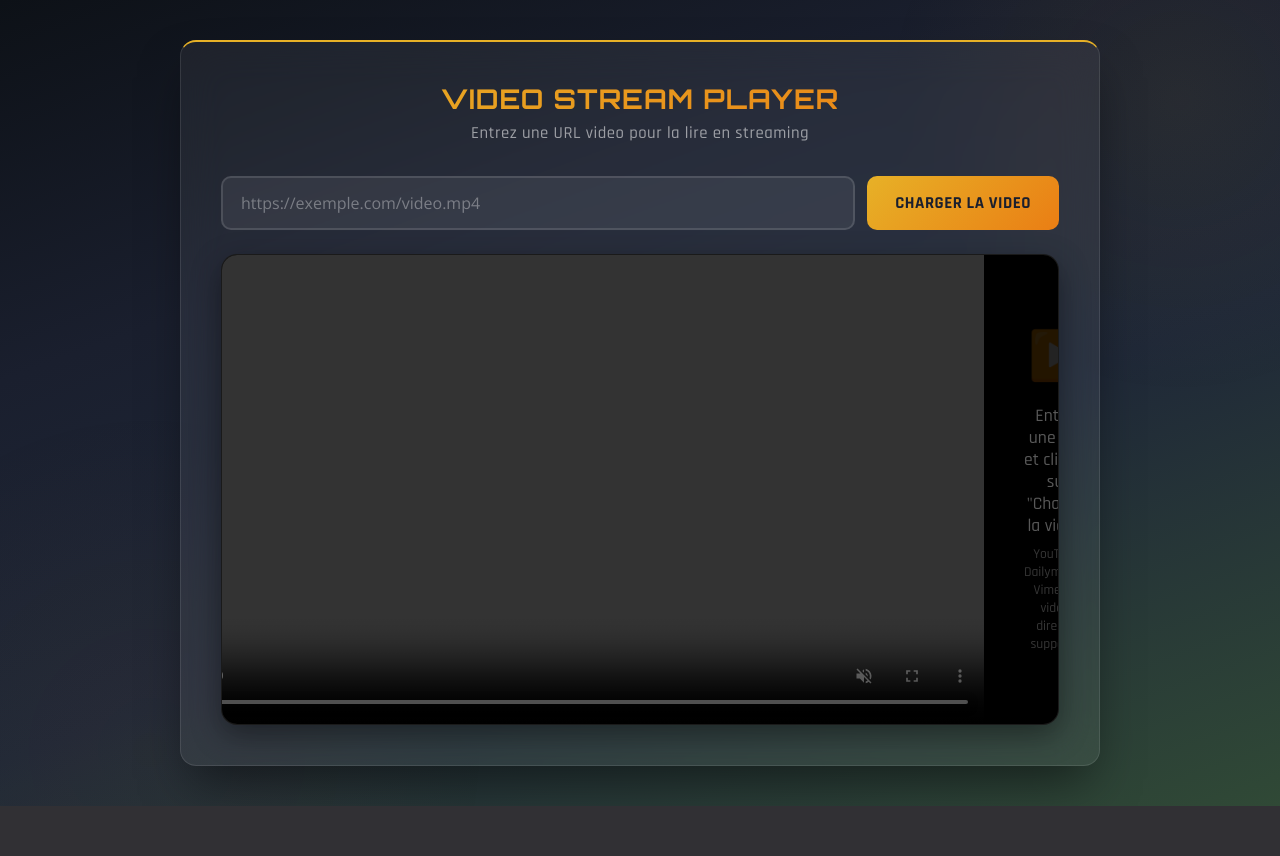
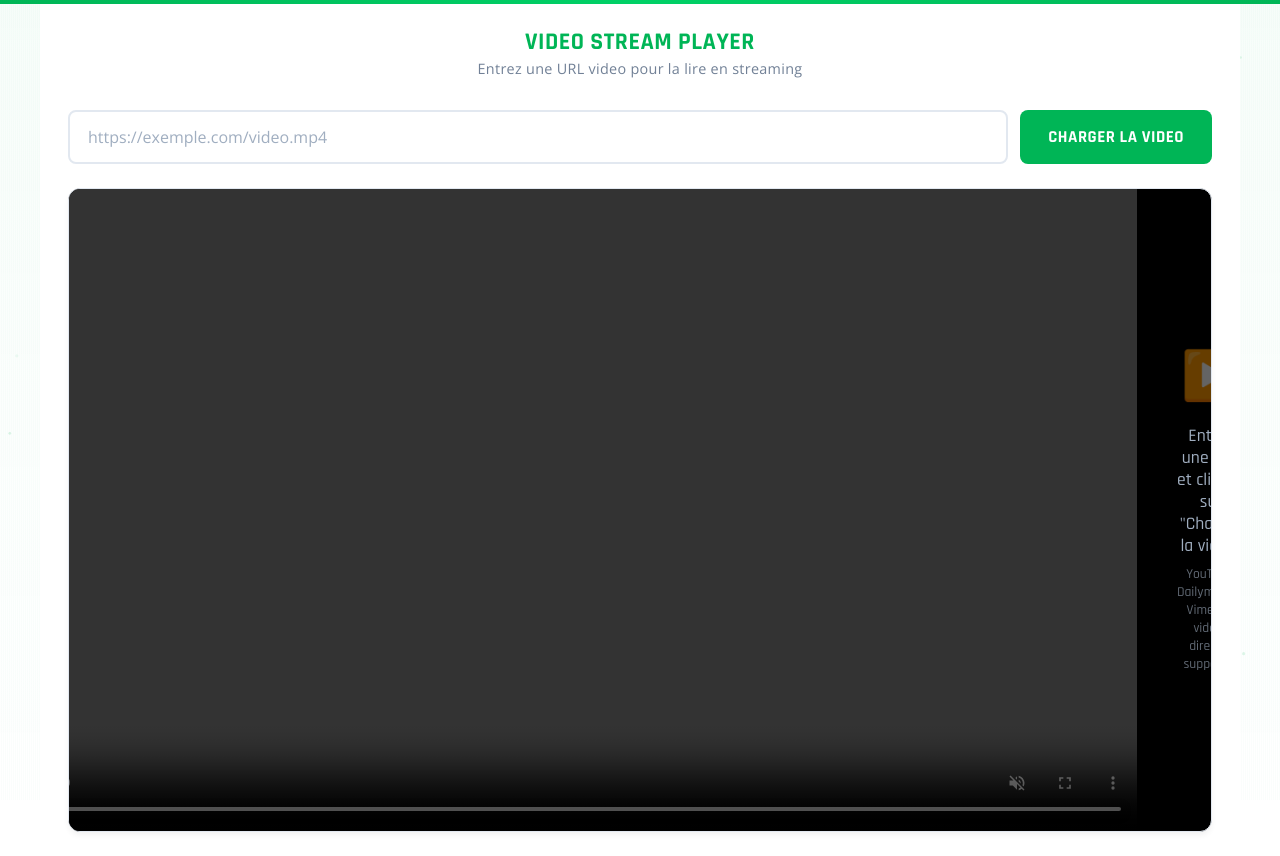
Before and after one commit to ingfou-cpu/video-stream, a Django app: page / in a window 1280 px wide. Before the commit the page ends 806 px from the top, so only its background shows below. Run offline with Django 5.2, Linux system fonts and the light colour scheme.

Commit message:
Applique le theme freebuf.com (fond clair, vert #00B556) et ajoute les vues PWA + recherche YouTube
- base.html: style clair, barre verte, particules vertes, grille subtile
- player.html: inputs, boutons, cartes, toasts en style clair
- vues: manifest_view, service_worker_view, yt_search
- urls: routes PWA et recherche YouTube
- settings: STATICFILES_DIRS + cache file-based
- PWA: manifest.json, sw.js, icones SVG
- .gitignore: ajout cache/ et nul

```diff
--- a/video_player/player/templates/base.html
+++ b/video_player/player/templates/base.html
@@ -4,37 +4,57 @@
     <meta charset="UTF-8">
     <meta name="viewport" content="width=device-width, initial-scale=1.0">
     <title>{% block title %}Video Stream Player{% endblock %}</title>
+
+    <!-- PWA Meta Tags -->
+    <meta name="application-name" content="Video Stream Player">
+    <meta name="apple-mobile-web-app-capable" content="yes">
+    <meta name="apple-mobile-web-app-status-bar-style" content="black-translucent">
+    <meta name="apple-mobile-web-app-title" content="Video Player">
+    <meta name="mobile-web-app-capable" content="yes">
+    <meta name="theme-color" content="#00B556">
+    <link rel="manifest" href="/manifest.json">
+    <link rel="apple-touch-icon" href="/static/player/icons/icon-192.svg">
+
     <!-- Google Fonts: Devoxx-style typography -->
     <link rel="preconnect" href="https://fonts.googleapis.com">
     <link rel="preconnect" href="https://fonts.gstatic.com" crossorigin>
     <link href="https://fonts.googleapis.com/css2?family=Orbitron:wght@400;600;700;900&family=Rajdhani:wght@500;600;700&family=Open+Sans:wght@300;400;500;600;700&display=swap" rel="stylesheet">
     <style>
         :root {
-            /* Devoxx France Brand Colors */
-            --devoxx-yellow: #E7B127;
-            --devoxx-orange: #EA7E14;
-            --devoxx-green: #609689;
-            --devoxx-alt-green: #9BC1B8;
-            --devoxx-dark-green: #304936;
-            --devoxx-pink: #FDC7CF;
-            --devoxx-cyan: #DAE3F3;
-            --devoxx-alt-yellow: #FFD966;
+            /* Freebuf.com inspired theme - Clean professional cybersecurity */
+            --fb-green: #00B556;
+            --fb-green-dark: #009345;
+            --fb-green-light: #00D166;
+            --fb-green-bg: rgba(0, 181, 86, 0.08);
+            --fb-green-border: rgba(0, 181, 86, 0.25);
+            --fb-orange: #FF6B35;
+            --fb-red: #E53E3E;
+            --fb-blue: #3182CE;
 
             /* Derived */
-            --devoxx-gradient: linear-gradient(135deg, #E7B127, #EA7E14);
-            --devoxx-gradient-subtle: linear-gradient(135deg, rgba(231, 177, 39, 0.15), rgba(234, 126, 20, 0.08));
-            --devoxx-bg-dark: #1a1f2e;
-            --devoxx-bg-card: rgba(255, 255, 255, 0.06);
-            --devoxx-bg-card-hover: rgba(255, 255, 255, 0.09);
-            --devoxx-border: rgba(255, 255, 255, 0.1);
-            --devoxx-border-accent: rgba(231, 177, 39, 0.3);
-            --devoxx-text: #FFFFFF;
-            --devoxx-text-muted: rgba(255, 255, 255, 0.55);
-            --devoxx-text-dim: rgba(255, 255, 255, 0.35);
-            --devoxx-shadow: 0 25px 50px -12px rgba(0, 0, 0, 0.5);
-            --devoxx-radius: 16px;
-            --devoxx-radius-sm: 10px;
-            --devoxx-radius-xs: 6px;
+            --devoxx-yellow: #00B556;
+            --devoxx-orange: #009345;
+            --devoxx-green: #00B556;
+            --devoxx-alt-green: #00D166;
+            --devoxx-dark-green: #007A3B;
+            --devoxx-pink: #FC8181;
+            --devoxx-cyan: #63B3ED;
+            --devoxx-alt-yellow: #68D391;
+
+            --devoxx-gradient: linear-gradient(135deg, #00B556, #009345);
+            --devoxx-gradient-subtle: linear-gradient(135deg, rgba(0, 181, 86, 0.12), rgba(0, 147, 69, 0.06));
+            --devoxx-bg-dark: #F8F9FA;
+            --devoxx-bg-card: #FFFFFF;
+            --devoxx-bg-card-hover: #F0FDF4;
+            --devoxx-border: #E2E8F0;
+            --devoxx-border-accent: rgba(0, 181, 86, 0.3);
+            --devoxx-text: #1A202C;
+            --devoxx-text-muted: #718096;
+            --devoxx-text-dim: #A0AEC0;
+            --devoxx-shadow: 0 4px 6px -1px rgba(0, 0, 0, 0.06), 0 2px 4px -1px rgba(0, 0, 0, 0.03);
+            --devoxx-radius: 12px;
+            --devoxx-radius-sm: 8px;
+            --devoxx-radius-xs: 4px;
         }
 
         *, *::before, *::after {
@@ -46,82 +66,84 @@
         body {
             font-family: 'Open Sans', -apple-system, BlinkMacSystemFont, sans-serif;
             min-height: 100vh;
-            background: linear-gradient(160deg, #0d1117 0%, #1a1f2e 30%, #1f2838 60%, #304936 100%);
+            background: #FFFFFF;
             color: var(--devoxx-text);
             display: flex;
             justify-content: center;
             align-items: flex-start;
-            padding: 40px 20px;
+            padding: 0;
             position: relative;
             overflow-x: hidden;
         }
 
-        /* Subtle Devoxx decorative elements */
+        /* Subtle background pattern like freebuf.com */
         body::before {
             content: '';
             position: fixed;
-            top: -200px;
-            right: -200px;
-            width: 600px;
-            height: 600px;
-            background: radial-gradient(circle, rgba(231, 177, 39, 0.06) 0%, transparent 70%);
+            inset: 0;
+            background:
+                linear-gradient(180deg,
+                    rgba(0, 181, 86, 0.03) 0%,
+                    rgba(0, 181, 86, 0.01) 50%,
+                    transparent 100%
+                ),
+                repeating-linear-gradient(
+                    90deg,
+                    transparent,
+                    transparent 1px,
+                    rgba(0, 181, 86, 0.02) 1px,
+                    rgba(0, 181, 86, 0.02) 2px
+                );
+            background-size: 100% 100%, 40px 40px;
             pointer-events: none;
             z-index: 0;
         }
 
-        body::after {
-            content: '';
-            position: fixed;
-            bottom: -300px;
-            left: -200px;
-            width: 700px;
-            height: 700px;
-            background: radial-gradient(circle, rgba(234, 126, 20, 0.04) 0%, transparent 70%);
-            pointer-events: none;
-            z-index: 0;
+        body::after,
+        #bushes {
+            display: none;
         }
 
         .container {
-            max-width: 920px;
+            max-width: 1200px;
             width: 100%;
-            background: var(--devoxx-bg-card);
-            backdrop-filter: blur(20px);
-            -webkit-backdrop-filter: blur(20px);
-            border: 1px solid var(--devoxx-border);
-            border-top: 2px solid var(--devoxx-yellow);
-            border-radius: var(--devoxx-radius);
-            padding: 40px;
-            box-shadow: var(--devoxx-shadow);
-            transition: transform 0.3s ease, box-shadow 0.3s ease;
+            min-height: 100vh;
+            background: #FFFFFF;
+            border: none;
+            border-top: 3px solid var(--fb-green);
+            border-radius: 0;
+            padding: 24px 28px;
+            box-shadow: none;
+            transition: box-shadow 0.3s ease;
             position: relative;
             z-index: 1;
+            margin: 0 auto;
         }
 
         .container:hover {
-            box-shadow: 0 30px 60px -12px rgba(0, 0, 0, 0.6);
+            box-shadow: none;
         }
 
         h1 {
-            font-family: 'Orbitron', monospace;
-            font-size: 1.7rem;
+            font-family: 'Rajdhani', 'Open Sans', sans-serif;
+            font-size: 1.5rem;
             font-weight: 700;
             text-align: center;
-            margin-bottom: 6px;
-            background: var(--devoxx-gradient);
-            -webkit-background-clip: text;
-            -webkit-text-fill-color: transparent;
-            background-clip: text;
-            letter-spacing: 1px;
+            margin-bottom: 2px;
+            color: var(--fb-green);
+            letter-spacing: 0.5px;
             text-transform: uppercase;
+            -webkit-text-fill-color: var(--fb-green);
+            background: none;
         }
 
         .subtitle {
-            font-family: 'Rajdhani', sans-serif;
-            font-weight: 500;
+            font-family: 'Open Sans', sans-serif;
+            font-weight: 400;
             text-align: center;
             color: var(--devoxx-text-muted);
-            font-size: 1.05rem;
-            letter-spacing: 0.5px;
+            font-size: 0.9rem;
+            letter-spacing: 0.3px;
             margin-bottom: 32px;
         }
 
@@ -130,25 +152,116 @@
             width: 8px;
         }
         ::-webkit-scrollbar-track {
-            background: var(--devoxx-bg-dark);
+            background: #F8F9FA;
         }
         ::-webkit-scrollbar-thumb {
-            background: var(--devoxx-yellow);
+            background: var(--fb-green);
             border-radius: 4px;
         }
         ::-webkit-scrollbar-thumb:hover {
-            background: var(--devoxx-orange);
+            background: var(--fb-green-dark);
         }
 
         /* Selection styling */
         ::selection {
-            background: rgba(231, 177, 39, 0.3);
-            color: #fff;
+            background: rgba(0, 181, 86, 0.2);
+            color: #1A202C;
+        }
+
+        @media (max-width: 768px) {
+            .container {
+                background: #FFFFFF;
+            }
         }
     </style>
     {% block extra_styles %}{% endblock %}
 </head>
 <body>
     {% block content %}{% endblock %}
+
+    <!-- Decorative subtle top bar like freebuf.com -->
+    <div style="
+        position: fixed;
+        top: 0;
+        left: 0;
+        right: 0;
+        height: 4px;
+        background: linear-gradient(90deg, var(--fb-green), var(--fb-green-light), var(--fb-green));
+        z-index: 9999;
+        pointer-events: none;
+    "></div>
+
+    <!-- PWA Service Worker Registration -->
+    <script>
+    if ('serviceWorker' in navigator) {
+        navigator.serviceWorker.register('/sw.js', { scope: '/' })
+            .then(function(reg) {
+                console.log('PWA: Service Worker enregistre (scope: ' + reg.scope + ')');
+            })
+            .catch(function(err) {
+                console.warn('PWA: Echec enregistrement Service Worker', err);
+            });
+    }
+
+    // Subtle animated particle effect
+    (function() {
+        'use strict';
+        var canvas = document.createElement('canvas');
+        canvas.id = 'particlesCanvas';
+        canvas.style.cssText = 'position:fixed;inset:0;width:100%;height:100%;z-index:0;pointer-events:none;display:block;opacity:0.35';
+        document.body.insertBefore(canvas, document.body.firstChild);
+
+        var ctx = canvas.getContext('2d');
+        var particles = [];
+        var W, H;
+
+        function resize() {
+            W = window.innerWidth;
+            H = window.innerHeight;
+            canvas.width = W;
+            canvas.height = H;
+        }
+
+        function createParticles() {
+            particles = [];
+            for (var i = 0; i < 30; i++) {
+                particles.push({
+                    x: Math.random() * W,
+                    y: Math.random() * H,
+                    r: 1 + Math.random() * 2,
+                    alpha: 0.1 + Math.random() * 0.3,
+                    speedX: -0.1 + Math.random() * 0.2,
+                    speedY: -0.05 + Math.random() * 0.1,
+                });
+            }
+        }
+
+        function draw() {
+            ctx.clearRect(0, 0, W, H);
+            for (var i = 0; i < particles.length; i++) {
+                var p = particles[i];
+                p.x += p.speedX;
+                p.y += p.speedY;
+                if (p.x < -10) p.x = W + 10;
+                if (p.x > W + 10) p.x = -10;
+                if (p.y < -10) p.y = H + 10;
+                if (p.y > H + 10) p.y = -10;
+                ctx.fillStyle = 'rgba(0, 181, 86, ' + p.alpha + ')';
+                ctx.beginPath();
+                ctx.arc(p.x, p.y, p.r, 0, Math.PI * 2);
+                ctx.fill();
+            }
+            requestAnimationFrame(draw);
+        }
+
+        resize();
+        createParticles();
+        draw();
+        window.addEventListener('resize', function() {
+            resize();
+            createParticles();
+        });
+    })();
+    </script>
 </body>
 </html>
--- a/video_player/player/templates/player.html
+++ b/video_player/player/templates/player.html
@@ -13,8 +13,8 @@
     #videoUrl {
         flex: 1;
         padding: 14px 18px;
-        background: rgba(255, 255, 255, 0.07);
-        border: 2px solid rgba(255, 255, 255, 0.12);
+        background: #FFFFFF;
+        border: 2px solid #E2E8F0;
         border-radius: var(--devoxx-radius-sm);
         color: var(--devoxx-text);
         font-family: 'Open Sans', sans-serif;
@@ -25,15 +25,15 @@
 
     #videoUrl::placeholder { color: var(--devoxx-text-dim); }
     #videoUrl:focus {
-        border-color: var(--devoxx-yellow);
-        background: rgba(255, 255, 255, 0.10);
-        box-shadow: 0 0 0 4px rgba(231, 177, 39, 0.12);
+        border-color: var(--fb-green);
+        background: #FFFFFF;
+        box-shadow: 0 0 0 4px rgba(0, 181, 86, 0.12);
     }
 
     #loadVideo {
         padding: 14px 28px;
-        background: var(--devoxx-gradient);
-        color: #1a1f2e;
+        background: var(--fb-green);
+        color: #FFFFFF;
         border: none;
         border-radius: var(--devoxx-radius-sm);
         cursor: pointer;
@@ -60,8 +60,8 @@
         border-radius: var(--devoxx-radius);
         overflow: hidden;
         background: #000;
-        border: 1px solid var(--devoxx-border);
-        box-shadow: 0 10px 30px rgba(0, 0, 0, 0.4);
+        border: 1px solid #E2E8F0;
+        box-shadow: 0 4px 6px -1px rgba(0, 0, 0, 0.06);
         aspect-ratio: 16 / 9;
         display: flex;
         align-items: center;
--- a/video_player/player/views.py
+++ b/video_player/player/views.py
@@ -12,7 +12,8 @@
 
 import requests
 import yt_dlp
-from django.http import HttpResponse, JsonResponse, StreamingHttpResponse
+from django.conf import settings
+from django.http import FileResponse, HttpResponse, JsonResponse, StreamingHttpResponse
 from django.shortcuts import redirect, render
 from django.views.decorators.http import require_GET
 
@@ -40,7 +41,11 @@
             for chunk in iter(lambda: proc.stdout.read(65536), b''):
                 yield chunk
         finally:
-            proc.wait()
+            try:
+                proc.wait(timeout=120)
+            except subprocess.TimeoutExpired:
+                proc.kill()
+                proc.wait()
             if proc.returncode != 0:
                 stderr_output = proc.stderr.read().decode('utf-8', errors='replace')[:500]
                 logger.error('yt-dlp failed (code %s): %s', proc.returncode, stderr_output)
@@ -97,6 +102,10 @@
             'quiet': True,
             'no_warnings': True,
             'no_call_home': True,
+            'noplaylist': True,
+            'socket_timeout': 30,
+            'extractor_args': {'youtube': {'skip': ['dash', 'hls']}},
+            'ignoreerrors': True,
         }
         with yt_dlp.YoutubeDL(ydl_opts) as ydl:
             info = ydl.extract_info(video_url, download=False)
@@ -393,6 +402,8 @@
             'format': 'bv*[vcodec^=avc1]+ba/best[ext=mp4]/best',
             'quiet': True,
             'no_warnings': True,
+            'noplaylist': True,
+            'socket_timeout': 30,
         }
         with yt_dlp.YoutubeDL(ydl_opts) as ydl:
             info = ydl.extract_info(url, download=False)
@@ -496,11 +507,13 @@
             '--no-part',
             '--quiet',
             '--no-warnings',
+            '--socket-timeout', '30',
+            '--no-playlist',
             '--ffmpeg-location', ffmpeg_path,
             url,
         ]
 
-        proc = subprocess.run(args, capture_output=True, text=True)
+        proc = subprocess.run(args, capture_output=True, text=True, timeout=1800)
         if proc.returncode != 0:
             stderr = proc.stderr[:500] if proc.stderr else 'Unknown error'
             raise RuntimeError(stderr)
@@ -522,6 +535,10 @@
             _apply_mp4_video_metadata(str(downloaded), meta)
 
         return _stream_and_cleanup(str(downloaded), container_info['mime'], filename)
+    except subprocess.TimeoutExpired:
+        shutil.rmtree(temp_dir, ignore_errors=True)
+        logger.error('download_video timeout: video_url=%s quality=%s', url, quality)
+        return HttpResponse('Le telechargement a pris trop de temps. Essayez une qualite inferieure.', status=504)
     except Exception as e:
         shutil.rmtree(temp_dir, ignore_errors=True)
         logger.error('download_video error: %s', e)
@@ -585,6 +602,8 @@
                 'ffmpeg_location': ffmpeg_path,
                 'quiet': True,
                 'no_warnings': True,
+                'noplaylist': True,
+                'socket_timeout': 30,
             }
 
             if audio_format == 'mp3':
@@ -622,6 +641,8 @@
         '--no-part',
         '--quiet',
         '--no-warnings',
+        '--socket-timeout', '30',
+        '--no-playlist',
         '--ffmpeg-location', ffmpeg_path,
         url,
     ]
@@ -673,6 +694,44 @@
     }
 
 
+def manifest_view(request):
+    path = settings.STATICFILES_DIRS[0] / 'player' / 'manifest.json'
+    return FileResponse(open(path, 'rb'), content_type='application/json')
+
+
+def service_worker_view(request):
+    path = settings.STATICFILES_DIRS[0] / 'player' / 'sw.js'
+    return FileResponse(open(path, 'rb'), content_type='application/javascript')
+
+
+def yt_search(request):
+    query = request.GET.get('q', '')
+    max_results = int(request.GET.get('maxResults', 10))
+    if not query:
+        return JsonResponse({'error': 'Missing query parameter "q"'}, status=400)
+    from yt_dlp import YoutubeDL
+    ydl_opts = {
+        'quiet': True,
+        'extract_flat': True,
+        'force_json': True,
+    }
+    with YoutubeDL(ydl_opts) as ydl:
+        info = ydl.extract_info(f'ytsearch{max_results}:{query}', download=False)
+    entries = info.get('entries', [])
+    results = []
+    for entry in entries:
+        results.append({
+            'id': entry.get('id'),
+            'title': entry.get('title'),
+            'url': entry.get('url') or f'https://www.youtube.com/watch?v={entry["id"]}',
+            'thumbnail': entry.get('thumbnail') or f'https://i.ytimg.com/vi/{entry["id"]}/hqdefault.jpg',
+            'duration': entry.get('duration'),
+            'channel': entry.get('channel') or entry.get('uploader'),
+            'views': entry.get('view_count'),
+        })
+    return JsonResponse({'results': results})
+
+
 def video_player(request):
     video_url = request.GET.get('video_url', '')
     error_message = None
--- a/video_player/urls.py
+++ b/video_player/urls.py
@@ -7,11 +7,19 @@
     video_player, download_info,
     download_mp4, download_mp3,
     download_video, download_audio,
+    manifest_view, service_worker_view,
+    yt_search,
 )
 
 urlpatterns = [
     path('admin/', admin.site.urls),
     path('', video_player, name='video_player'),
+    # PWA
+    path('manifest.json', manifest_view, name='manifest'),
+    path('sw.js', service_worker_view, name='service_worker'),
+    # YouTube Search
+    path('yt-search/', yt_search, name='yt_search'),
+    # Downloads
     path('download/info/', download_info, name='download_info'),
     path('download/mp4/', download_mp4, name='download_mp4'),
     path('download/mp3/', download_mp3, name='download_mp3'),
```
Also changed, not shown: other parts of video_player/player/templates/player.html (+64 -64 lines), video_player/player/static/player/sw.js (added, +65 -0 lines), video_player/settings.py (+15 -0 lines), -.webp, video_player/player/static/player/backgrounds/bushes-fg.webp (added), video_player/player/static/player/backgrounds/hills-bg.webp (added), video_player/player/static/player/backgrounds/sky-bg.webp (added), video_player/player/static/player/icons/icon-192.svg (added), video_player/player/static/player/icons/icon-512.svg (added), video_player/player/static/player/manifest.json (added), 1 other file.
